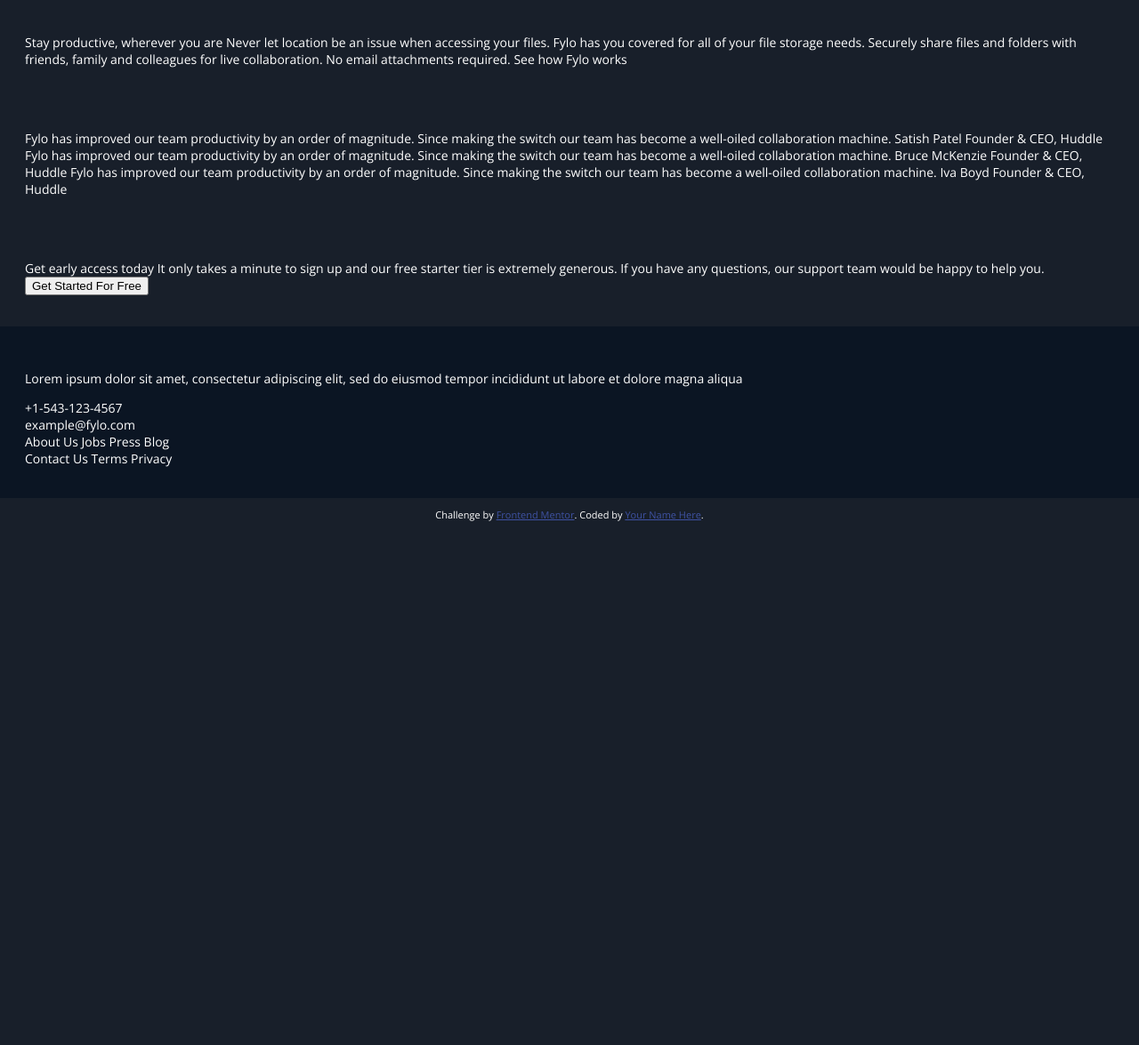
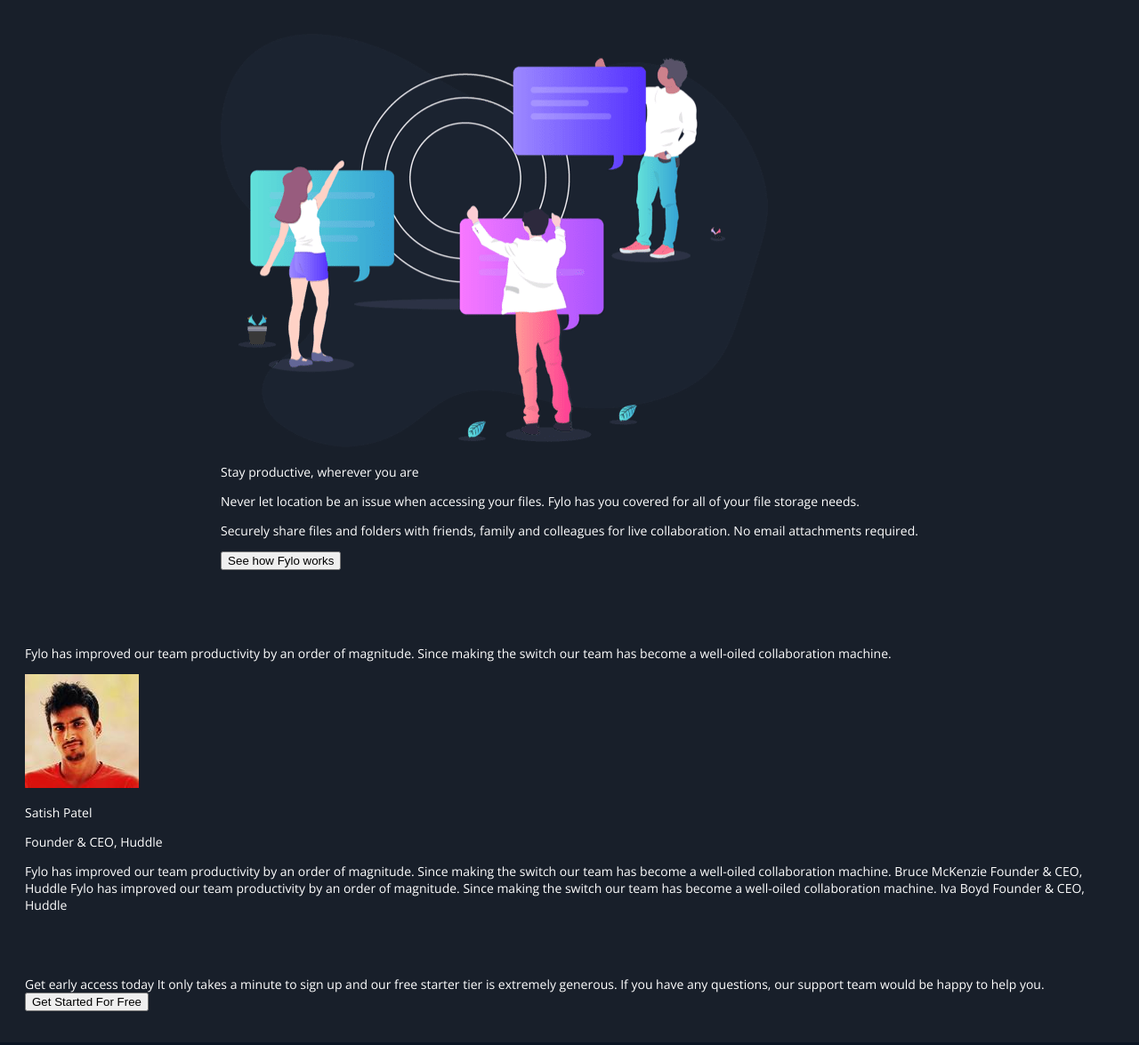
Before and after one commit to scottmotion/fylo-dark-theme-landing-page, a plain HTML site: page index.html in a window 1280 px wide. Shown: the part 2117-3292 px from the top of the page at 89% size. Before the commit the page ends 2714 px from the top, so only its background shows below. Drawn offline with nearby package versions, Linux system fonts and the light colour scheme.

Commit message:
Update index.html

```diff
--- a/index.html
+++ b/index.html
@@ -65,24 +65,33 @@
 
     </section>
 
-    <section class="section">
-      Stay productive, wherever you are
-
-      Never let location be an issue when accessing your files. Fylo has you covered for all of your file
-      storage needs.
-
-      Securely share files and folders with friends, family and colleagues for live collaboration. No email
-      attachments required.
-
-      See how Fylo works
+    <section class="section section--productive">
+      <div class="productive-wrapper">
+        <img class="productive__hero-image" src="/images/illustration-stay-productive.png" alt="Two people stuffing giant documents into a larger-than-life folder.">
+        <div class="productive__text-wrapper">
+          <p class="productive__heading">Stay productive, wherever you are</p>
+          <p class="productive__subheading">Never let location be an issue when accessing your files. Fylo has you covered for all of your file storage needs.</p>
+          <p>Securely share files and folders with friends, family and colleagues for live collaboration. No email attachments required.</p>
+          <button class="button button--productive">See how Fylo works</button>
+        </div>
+      </div>
     </section>
 
-    <section class="section">
-      Fylo has improved our team productivity by an order of magnitude. Since making the switch our team has
-      become a well-oiled collaboration machine.
+    <section class="section section--testimonials">
+      <div class="testimonial">
+        <p class="testimonial__text">Fylo has improved our team productivity by an order of magnitude. Since making the switch our team has become a well-oiled collaboration machine.</p>
+        <div class="user">
+          <img class="user__avatar" src="/images/profile-1.jpg" alt="">
+          <div class="user__text-wrapper">
+            <p class="user__name">Satish Patel</p>
+            <p class="user__title">Founder & CEO, Huddle</p>
+          </div>
+        </div>
+      </div>
 
-      Satish Patel
-      Founder & CEO, Huddle
+
+
+
 
       Fylo has improved our team productivity by an order of magnitude. Since making the switch our team has
       become a well-oiled collaboration machine.
@@ -97,7 +106,7 @@
       Founder & CEO, Huddle
     </section>
 
-    <section class="section">
+    <section class="section section--opt-in">
       Get early access today
 
       It only takes a minute to sign up and our free starter tier is extremely generous. If you have any
```
